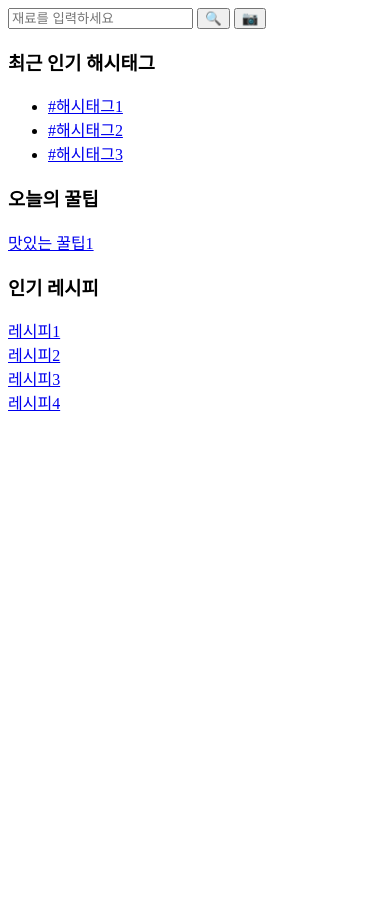
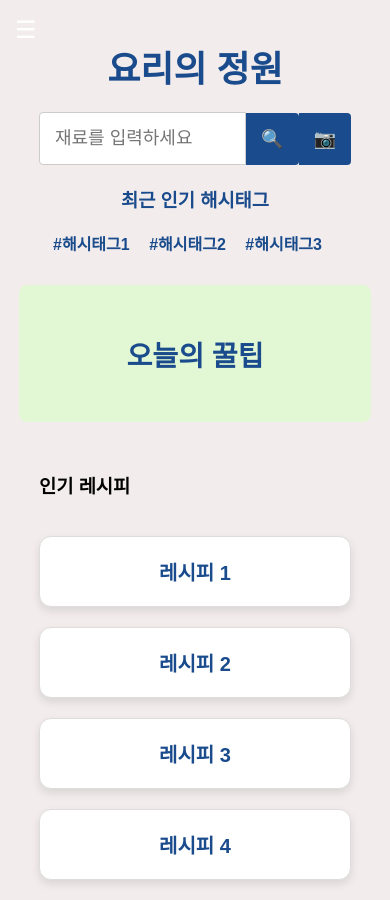
Before and after one commit to ggabaegii/RecipeRecommendation, a Flask app: page / in a window 390 px wide. Before the commit the page ends 411 px from the top, so only its background shows below. Run offline with Flask 3, Linux system fonts and the light colour scheme; some web fonts are replaced.

Commit message:
main css파일 수정 및 사이드메뉴 컴포넌트화

```diff
--- /dev/null
+++ b/backend/app/static/css/layout.css
@@ -0,0 +1,103 @@
+/* layout.css: 사이드 메뉴 스타일 */
+
+/* 외할머니 글씨 (한글) */
+.korean-font {
+    font-family: 'NanumOeHarMeoNiGeurSsi', sans-serif;
+    font-weight: 600;
+}
+
+/* Marcellus (영어) */
+.english-font {
+    font-family: 'Marcellus', serif;
+}
+
+body {
+    margin: 0;
+    padding: 0;
+    font-family: 'NanumOeHarMeoNiGeurSsi', sans-serif; /* 기본 폰트를 한글 폰트로 설정 */
+}
+
+.menu-icon {
+    font-size: 24px;
+    cursor: pointer;
+    position: absolute;
+    top: 15px;
+    left: 15px;
+    z-index: 2;
+    color: #ffffff;
+    font-family: 'Marcellus', serif; /* 아이콘은 영어 폰트를 사용 */
+}
+
+.menu {
+    height: 100%;
+    width: 250px;
+    position: fixed;
+    top: 0;
+    left: 0;
+    background-color: #042C57;
+    color: white;
+    overflow-x: hidden;
+    transform: translateX(-100%);
+    transition: transform 0.5s ease;
+    display: flex;
+    flex-direction: column;
+    justify-content: space-between;
+    padding-top: 20px;
+    z-index: 1;
+    font-family: 'NanumOeHarMeoNiGeurSsi', sans-serif;
+}
+
+.menu .profile {
+    display: flex;
+    align-items: center;
+    justify-content: center;
+    flex-direction: column;
+    padding: 20px 0;
+    border-bottom: 1px solid #fff;
+}
+
+.menu .profile img {
+    width: 70px;
+    height: 70px;
+    border-radius: 50%;
+    margin-bottom: 10px;
+}
+
+.menu a {
+    padding: 12px 20px;
+    text-decoration: none;
+    font-size: 18px;
+    color: white;
+    display: block;
+    transition: background-color 0.3s;
+    font-family: 'NanumOeHarMeoNiGeurSsi', sans-serif;
+}
+
+.menu a:hover {
+    background-color: #1A4B8C;
+}
+
+.menu .closebtn {
+    position: absolute;
+    top: 10px;
+    right: 15px;
+    font-size: 36px;
+    cursor: pointer;
+    font-family: 'Marcellus', serif;
+}
+
+.menu-buttons button {
+    background-color: #444;
+    color: white;
+    border: none;
+    padding: 12px;
+    font-size: 16px;
+    cursor: pointer;
+    border-radius: 5px;
+    transition: background-color 0.2s;
+    font-family: 'NanumOeHarMeoNiGeurSsi', sans-serif;
+}
+
+.menu-buttons button:hover {
+    background-color: #666;
+}
--- /dev/null
+++ b/backend/app/static/css/mainpage.css
@@ -0,0 +1,153 @@
+/* main.css: 메인 페이지 스타일 */
+
+/* 외할머니 글씨 (한글) */
+.korean-font {
+    font-family: 'NanumOeHarMeoNiGeurSsi', sans-serif;
+    font-weight: 600;
+}
+
+/* Marcellus (영어) */
+.english-font {
+    font-family: 'Marcellus', serif;
+}
+
+body {
+    background-color: #F2EDEC;
+    margin: 0;
+    padding: 0;
+    font-family: 'NanumOeHarMeoNiGeurSsi', sans-serif;
+}
+
+/* 페이지 제목 */
+.title {
+    font-size: 36px;
+    text-align: center;
+    margin-top: 40px;
+    font-weight: bold;
+    color: #1A4B8C;
+}
+
+/* 검색 바 스타일 */
+.search-bar {
+    display: flex;
+    justify-content: center;
+    align-items: center;
+    margin: 20px auto;
+    width: 50%;
+}
+
+.search-bar input {
+    width: 100%;
+    padding: 15px;
+    font-size: 18px;
+    border: 1px solid #ccc;
+    border-radius: 4px 0 0 4px;
+    font-family: 'NanumOeHarMeoNiGeurSsi', sans-serif;
+}
+
+.search-bar button {
+    padding: 15px;
+    font-size: 18px;
+    border: none;
+    background-color: #1A4B8C;
+    color: white;
+    cursor: pointer;
+    border-radius: 0 4px 4px 0;
+    transition: background-color 0.2s;
+}
+
+.search-bar button:hover {
+    background-color: #2C63A2;
+}
+
+/* 해시태그 스타일 */
+.trending {
+    text-align: center;
+    margin: 10px auto;
+    font-size: 16px;
+    color: #1A4B8C;
+}
+
+.trending ul {
+    list-style: none;
+    padding: 0;
+}
+
+.trending li {
+    display: inline;
+    margin-right: 15px;
+}
+
+.trending a {
+    color: #1A4B8C;
+    text-decoration: none;
+    font-weight: bold;
+}
+
+/* 오늘의 꿀팁 섹션 */
+.tip-section {
+    background-color: #E2F7D3;
+    padding: 20px;
+    text-align: center;
+    margin: 30px auto;
+    width: 60%;
+    border-radius: 8px;
+    font-size: 24px;
+    color: #1A4B8C;
+    font-weight: bold;
+}
+
+/* 인기 레시피 카드 */
+.recipe-cards {
+    display: grid;
+    grid-template-columns: repeat(2, 1fr); /* 2열 그리드 */
+    gap: 20px;
+    width: 80%;
+    margin: 20px auto;
+}
+
+.recipe-cards .card {
+    padding: 20px;
+    background-color: white;
+    border: 1px solid #ddd;
+    border-radius: 12px; /* 둥근 모서리 */
+    text-align: center;
+    box-shadow: 0 4px 8px rgba(0, 0, 0, 0.1);
+    transition: transform 0.3s;
+    font-size: 18px;
+    color: #1A4B8C;
+}
+
+.recipe-cards .card:hover {
+    transform: scale(1.05);
+}
+
+.recipe-cards .card a {
+    color: #1A4B8C;
+    text-decoration: none;
+    font-weight: bold;
+    font-size: 20px;
+}
+
+/* 반응형 - 화면이 768px 이하일 때 1열로 변경 */
+@media (max-width: 768px) {
+    .recipe-cards {
+        grid-template-columns: 1fr;
+    }
+}
+
+
+/* 반응형 - 화면이 768px 이하일 때 1열로 변경 */
+@media (max-width: 768px) {
+    .search-bar {
+        width: 80%;
+    }
+
+    .recipe-cards {
+        grid-template-columns: 1fr;
+    }
+
+    .tip-section {
+        width: 80%;
+    }
+}
--- a/backend/app/static/js/toggleMenu.js
+++ b/backend/app/static/js/toggleMenu.js
@@ -1,11 +1,12 @@
 function toggleMenu() {
     const menu = document.getElementById("menu");
-    menu.style.width = menu.style.width === "250px" ? "0" : "250px";
+    const menuIcon = document.getElementById("menu-icon");
+
+    if (menu.style.transform === "translateX(0%)") {
+        menu.style.transform = "translateX(-100%)";  // 메뉴를 왼쪽 화면 밖으로 이동
+        menuIcon.style.display = "block";            // 메뉴 아이콘 다시 표시
+    } else {
+        menu.style.transform = "translateX(0%)";     // 메뉴를 화면에 표시
+        menuIcon.style.display = "none";             // 메뉴 아이콘 숨기기
+    }
 }
-
-function showCategory(category) {
-    document.querySelectorAll(".category-content").forEach((content) => {
-        content.style.display = "none";
-    });
-    document.getElementById(category).style.display = "grid";
-}
--- a/backend/app/templates/layout.html
+++ b/backend/app/templates/layout.html
@@ -1,39 +1,50 @@
-<!--공통 레이아웃 템플릿-->
 <!DOCTYPE html>
 <html lang="ko">
 <head>
     <meta charset="UTF-8">
     <meta name="viewport" content="width=device-width, initial-scale=1.0">
-    <title>요리의 정원</title>
-    <link rel="stylesheet" href="{{ url_for('static', filename='css/styles.css') }}">
-    <script src="{{ url_for('static', filename='js/scripts.js') }}"></script>
+    <title>{% block title %}요리의 정원{% endblock %}</title>
+    <link rel="stylesheet" href="{{ url_for('static', filename='css/layout.css') }}">
+    <link href="https://fonts.googleapis.com/css2?family=Marcellus&display=swap" rel="stylesheet">
+    <link href="https://hangeul.pstatic.net/hangeul_static/css/NanumOeHarMeoNiGeurSsi.css" rel="stylesheet">
 </head>
 <body>
+    <!-- 메뉴 아이콘 -->
+    <div class="menu-icon" id="menuIcon" onclick="toggleMenu()">☰</div>
     <header>
         <div class="title" onclick="window.location.href='/'">요리의 정원</div>
-        <div class="menu-toggle" id="menu-toggle">&#9776;</div>
-        <nav id="menu" class="hidden">
-            <ul>
-                <li><a href="/mypage">마이페이지</a></li>
-                <li><a href="/">홈</a></li>
-                <li><a href="/recipes">레시피</a></li>
-                <li><a href="/recent">최근 본 레시피</a></li>
-                <li><a href="/favorites">즐겨찾기</a></li>
-                <li><a href="/board">게시판</a></li>
-                <li><a href="/info">정보</a></li>
-                {% if current_user.is_authenticated %}
-                    <li><a href="/create_recipe">레시피 작성</a></li>
-                    <li><a href="/logout">로그아웃</a></li>
-                {% else %}
-                    <li><a href="/login">로그인</a></li>
-                    <li><a href="/signup">회원가입</a></li>
-                {% endif %}
-            </ul>
-        </nav>
     </header>
 
-    <div id="content">
+    <!-- 슬라이드 메뉴 (왼쪽에서 슬라이드) -->
+    <div id="menu" class="menu">
+        <a href="javascript:void(0)" class="closebtn" onclick="toggleMenu()">×</a>
+        <a href="/mypage">마이페이지</a>
+        <a href="/">Home</a>
+        <a href="/recipes">레시피</a>
+        <a href="/recent">최근 본 레시피</a>
+        <a href="/favorites">즐겨찾기</a>
+        <a href="/board">게시판</a>
+        <a href="/info">정보</a>
+        <a href="/create_recipe">레시피 작성</a>
+
+        <!-- 로그인 상태에 따른 버튼 형식 메뉴 -->
+        <div class="menu-buttons">
+            {% if session['user_logged_in'] %}
+                <button onclick="window.location.href='/mypage'">마이페이지</button>
+                <button onclick="window.location.href='/logout'">로그아웃</button>
+            {% else %}
+                <button onclick="window.location.href='/login'">로그인</button>
+                <button onclick="window.location.href='/signup'">회원가입</button>
+            {% endif %}
+        </div>
+    </div>
+
+    <!-- 메인 콘텐츠 영역 -->
+    <main>
         {% block content %}{% endblock %}
-    </div>
+    </main>
+
+    <script src="{{ url_for('static', filename='js/toggleMenu.js') }}"></script>
+    <script src="{{ url_for('static', filename='js/fonts.js') }}"></script>
 </body>
 </html>
--- a/backend/app/templates/main.html
+++ b/backend/app/templates/main.html
@@ -1,4 +1,17 @@
+<!DOCTYPE html>
+<html lang="ko">
+<head>
+    <meta charset="UTF-8">
+    <meta name="viewport" content="width=device-width, initial-scale=1.0">
+    <title>{% block title %}요리의 정원{% endblock %}</title>
+    <link rel="stylesheet" href="{{ url_for('static', filename='css/mainpage.css') }}">
+    <link href="https://fonts.googleapis.com/css2?family=Marcellus&display=swap" rel="stylesheet">
+    <link href="https://hangeul.pstatic.net/hangeul_static/css/NanumOeHarMeoNiGeurSsi.css" rel="stylesheet">
+</head>
 
+{% extends "layout.html" %}
+
+{% block content %}
 <div class="search-bar">
     <input type="text" id="ingredient-search" placeholder="재료를 입력하세요">
     <button onclick="window.location.href='/recipe_search'">&#128269;</button>
@@ -16,21 +29,14 @@
 
 <div class="tip-section">
     <h3>오늘의 꿀팁</h3>
-    <p><a href="/tip1">맛있는 꿀팁1</a></p>
 </div>
 
 <div class="recipe-cards">
     <h3>인기 레시피</h3>
-    <div class="card">
-        <a href="/recipe1">레시피1</a>
-    </div>
-    <div class="card">
-        <a href="/recipe2">레시피2</a>
-    </div>
-    <div class="card">
-        <a href="/recipe3">레시피3</a>
-    </div>
-    <div class="card">
-        <a href="/recipe4">레시피4</a>
+        <div class="card"><a href="/recipe1">레시피 1</a></div>
+        <div class="card"><a href="/recipe2">레시피 2</a></div>
+        <div class="card"><a href="/recipe3">레시피 3</a></div>
+        <div class="card"><a href="/recipe4">레시피 4</a></div>
     </div>
 </div>
+{% endblock %}
--- a/env.txt
+++ b/env.txt
@@ -9,11 +9,6 @@ RECIPERECOMMENDATION/
 ├── backend/
 │   ├── app/
 │   │   ├── __init__.py             # Flask 앱 초기화
-│   │   ├── routes/
-│   │   │   ├── __init__.py         # 라우트 초기화
-│   │   │   ├── main_routes.py      # 메인 페이지 관련 라우트
-│   │   │   ├── recipe_routes.py    # 레시피 관련 라우트
-│   │   │   └── user_routes.py      # 유저 관련 라우트 (로그인, 회원가입 등)
 │   │   ├── static/                 # 정적 파일 (CSS, JS, 이미지 등)
 │   │   │   ├── css/
 │   │   │   │   └── styles.css      # CSS 파일
```
Also changed, not shown: backend/app/static/css/styles.css (deleted, +0 -32 lines).
